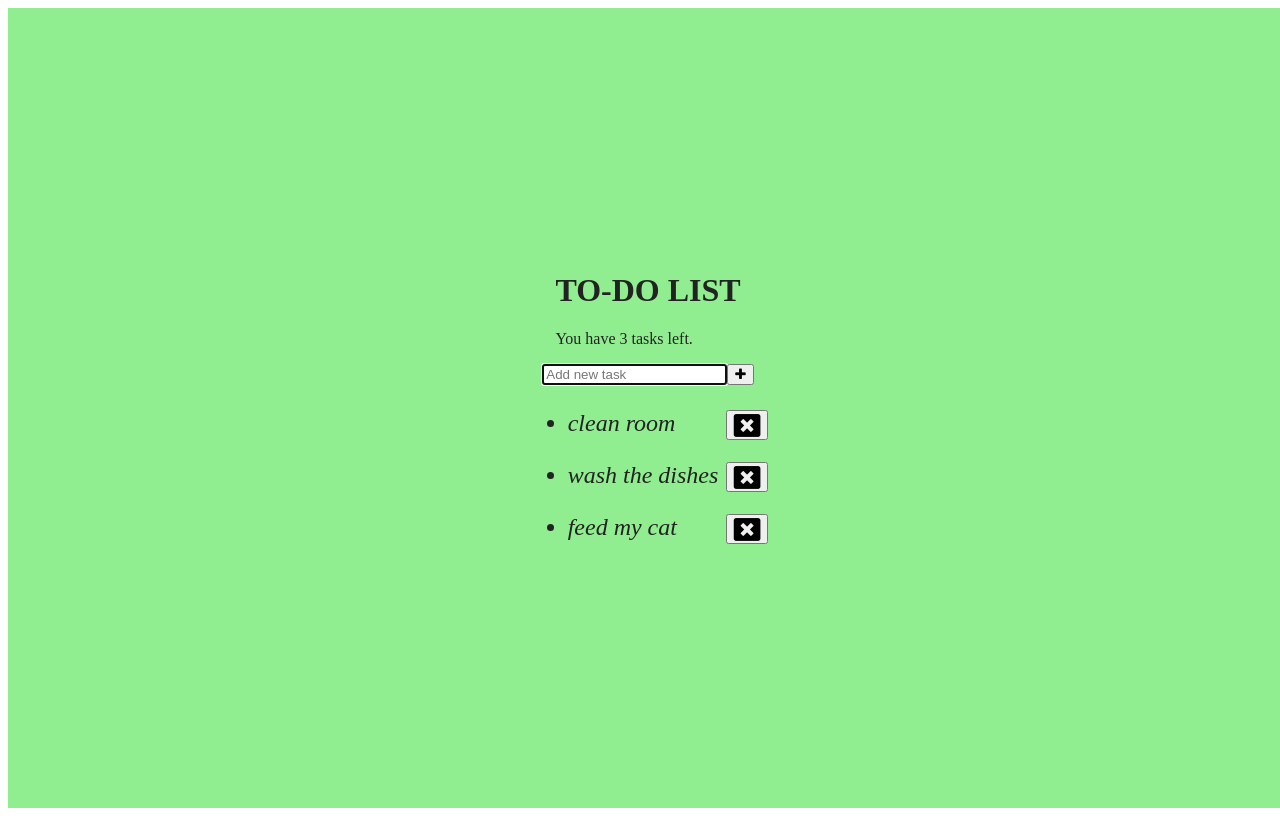
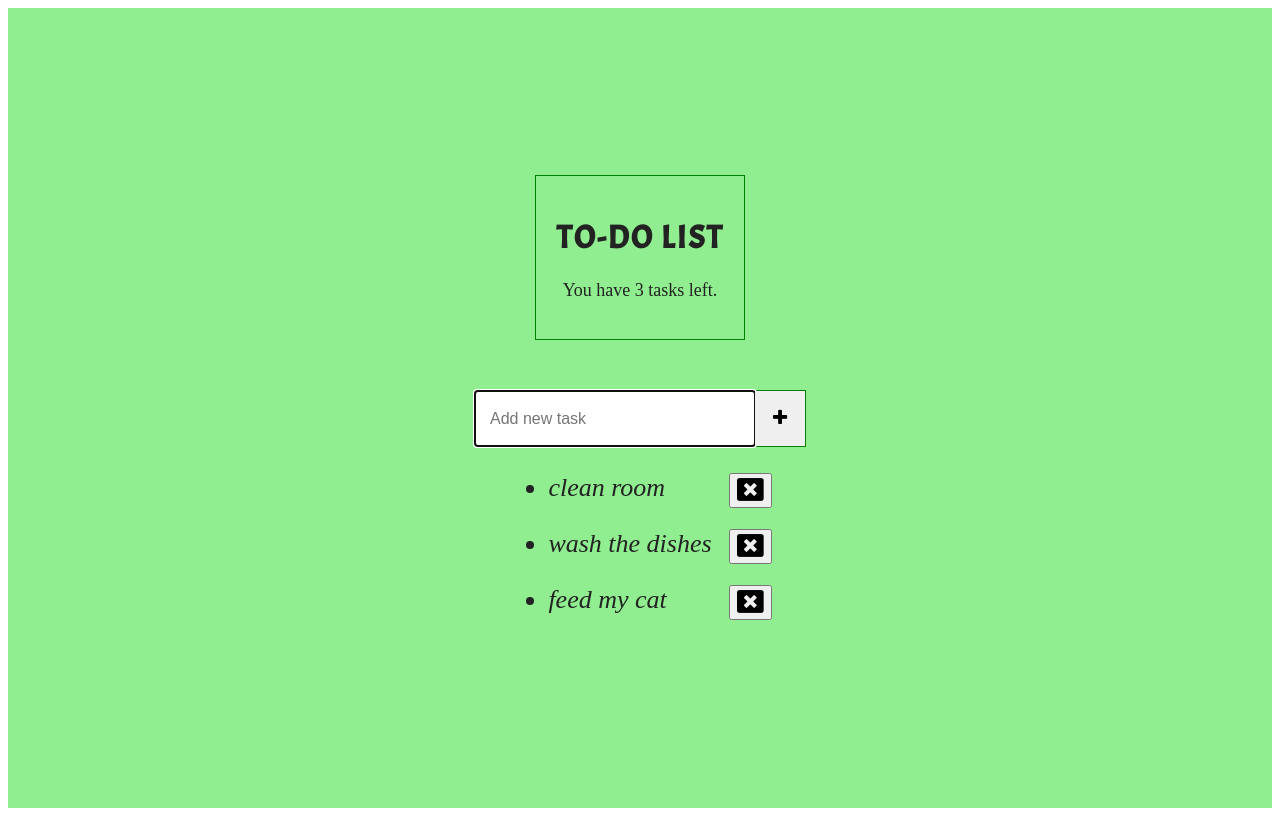
Before and after one commit to MariuszGalek/zadanie_16_4, a React app: page / in a window 1280 px wide. Built offline with nearby package versions, Linux system fonts and the light colour scheme; some packages are replaced by stand-ins of ours.

Commit message:
Add css styles

```diff
--- a/containers/App.css
+++ b/containers/App.css
@@ -1,4 +1,5 @@
 .TodoApp {
+    margin: 0;
     background-color: lightgreen;
     color: #222;
     display: flex;
@@ -7,6 +8,5 @@
     justify-content: center;
     align-items: center;
     align-content: center;
-    width: 100vw;
     height: 100vh;
 }
--- /dev/null
+++ b/src/components/Title.css
@@ -0,0 +1,14 @@
+ @import url('https://fonts.googleapis.com/css?family=Acme');
+
+.appTitle {
+    border: 1px solid green;
+    text-align: center;
+    padding: 20px;
+}
+.appTitle h1 {
+    font-family: 'Acme', sans-serif;
+    letter-spacing: 2px;
+}
+.appTitle p {
+    font-size: 18px;
+}
--- a/src/components/Title.js
+++ b/src/components/Title.js
@@ -1,9 +1,10 @@
 import React from 'react';
+import style from './Title.css';
 
 class Title extends React.Component {
 	render() {
     	return (
-        	<div>
+        	<div className={style.appTitle}>
             	<h1>TO-DO LIST</h1>
             	<p>You have <span>{this.props.listLength}</span> tasks left.</p>
         	</div>
--- /dev/null
+++ b/src/components/TodoForm.css
@@ -0,0 +1,28 @@
+.TodoForm {
+    margin-top: 50px;
+}
+.TodoForm form {
+    border: 1px solid green;
+}
+.TodoForm input {
+    padding: 15px;
+    border: none;
+    height: 25px;
+    width: 250px;
+    font-size: 16px;
+}
+.TodoForm button {
+    border: none;
+    height: 55px;
+    width: 50px;
+    font-size: 18px;
+}
+.TodoForm button:hover {
+    cursor: pointer;
+    background-color: green;
+    color: white;
+}
+.TodoForm p {
+    color: green;
+    text-align: center;
+}
--- a/src/components/TodoForm.js
+++ b/src/components/TodoForm.js
@@ -1,4 +1,5 @@
 import React from 'react';
+import style from './TodoForm.css';
 
 class TodoForm extends React.Component {
     constructor() {
@@ -23,7 +24,7 @@ class TodoForm extends React.Component {
     }
     render() {
         return (
-            <div>
+            <div className={style.TodoForm}>
                 <form onSubmit={event => this.onSubmit(event)}>
                     <input
                     ref={input => input && input.focus()}
--- a/src/components/TodoList.css
+++ b/src/components/TodoList.css
@@ -1,21 +1,21 @@
 .TodoList ul {
-    font-size: 24px;
+    font-size: 26px;
     font-style: italic;
 }
 .TodoList ul li {
     margin: 25px 0;
     position: relative;
-    padding-right: 50px;
+    padding-right: 60px;
 }
 .TodoList button {
     position: absolute;
     top: 0;
     right: 0;
-    height: 30px;
+    height: 35px;
 }
 .TodoList button:hover {
     cursor: pointer;
-    color: #007c00;
-    border: 2px solid #007c00;
+    color: green;
+    border: 2px solid green;
     background-color: #fff;
 }
```
